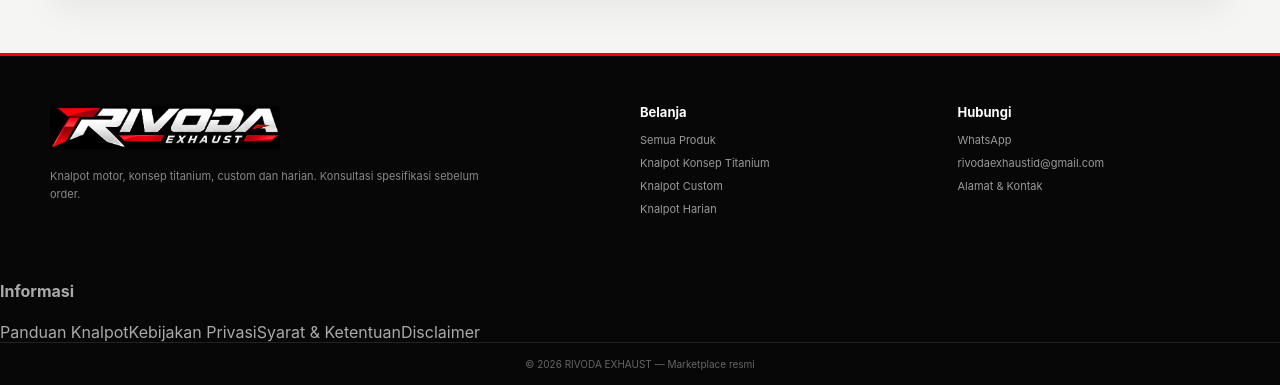
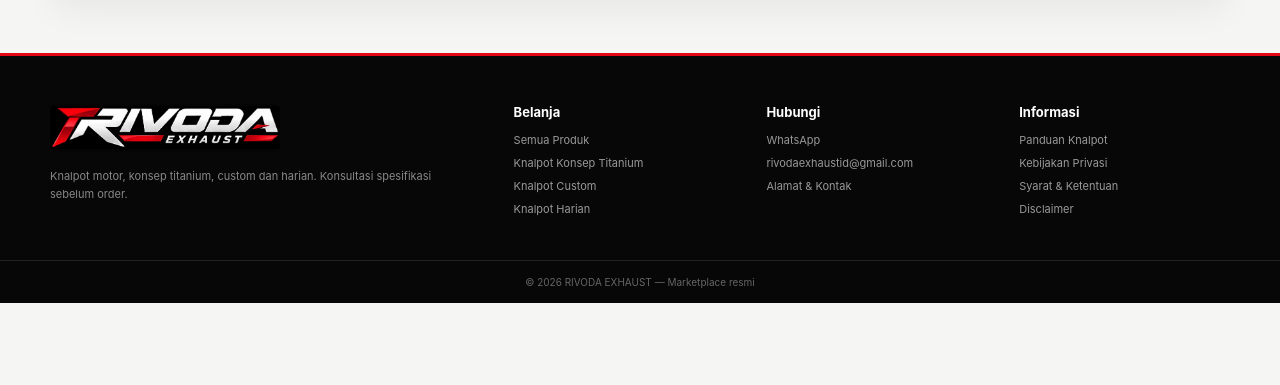
Before and after one commit to rvmadyatama-coder/rivoda-exhaust, a plain HTML site: page index.html in a window 1280 px wide. Shown: the part 2503-2888 px from the top of the page. After the commit the page ends 2806 px from the top, so only its background shows below. Drawn offline with Linux system fonts and the light colour scheme.

Commit message:
Add files via upload

```diff
--- a/index.html
+++ b/index.html
@@ -106,12 +106,13 @@
 </main>
 
 <footer>
-  <div class="wrap footer-grid">
+  <div class="wrap footer-grid footer-grid-home">
     <div><div class="footer-logo"><img src="logo-rivoda.jpg" alt="RIVODA EXHAUST"></div><p>Knalpot motor, konsep titanium, custom dan harian. Konsultasi spesifikasi sebelum order.</p></div>
     <div><h4>Belanja</h4><a href="#produk">Semua Produk</a><a href="produk-racing.html">Knalpot Konsep Titanium</a><a href="produk-custom.html">Knalpot Custom</a><a href="produk-harian.html">Knalpot Harian</a></div>
     <div><h4>Hubungi</h4><a href="https://wa.me/6287826441409" target="_blank">WhatsApp</a><a href="mailto:rivodaexhaustid@gmail.com">rivodaexhaustid@gmail.com</a><a href="kontak.html">Alamat & Kontak</a></div>
+    <div><h4>Informasi</h4><a href="panduan-knalpot.html">Panduan Knalpot</a><a href="privasi.html">Kebijakan Privasi</a><a href="syarat-ketentuan.html">Syarat & Ketentuan</a><a href="disclaimer.html">Disclaimer</a></div>
   </div>
-  <div><h4>Informasi</h4><a href="panduan-knalpot.html">Panduan Knalpot</a><a href="privasi.html">Kebijakan Privasi</a><a href="syarat-ketentuan.html">Syarat & Ketentuan</a><a href="disclaimer.html">Disclaimer</a></div><div class="copyright">© 2026 RIVODA EXHAUST — Marketplace resmi</div>
+  <div class="copyright">© 2026 RIVODA EXHAUST — Marketplace resmi</div>
 </footer>
 <a class="wa-float" href="https://wa.me/6287826441409?text=Halo%20RIVODA%20EXHAUST,%20saya%20ingin%20konsultasi." target="_blank">WA</a>
 <script src="script.js"></script>
--- a/style.css
+++ b/style.css
@@ -248,3 +248,10 @@ footer{margin-top:55px;background:#070707;color:#aaa;border-top:3px solid var(--
 .wa-float{background:#16b95f!important;box-shadow:0 10px 28px rgba(0,0,0,.25)}
 @media(max-width:760px){.premium-banner:after{padding:55px 20px 18px;font-size:25px}.premium-banner:before{right:14px;bottom:14px;font-size:8px;padding:8px 10px}.section-title h2{font-size:21px}.quick{border-radius:12px}.quick div{padding:14px}.cats{border-radius:14px}.sale{border-radius:15px}.sale-head,.sale-body{padding:17px}.card{border-radius:12px}.products{gap:8px}}
 @media(max-width:480px){.premium-banner:after{font-size:21px}.premium-banner:before{display:none}.section{margin-top:24px}.section-title h2{font-size:19px}.sale-head h2{font-size:19px}}
+
+/* ===== HOMEPAGE FOOTER ALIGNMENT FIX ===== */
+.footer-grid-home{grid-template-columns:2fr 1fr 1fr 1fr!important;gap:42px}
+.footer-grid-home>div{min-width:0}
+.footer-grid-home .footer-logo img{max-width:230px}
+@media(max-width:760px){.footer-grid-home{grid-template-columns:1fr 1fr!important;gap:28px 24px}.footer-grid-home>div:first-child{grid-column:1/-1}}
+@media(max-width:480px){.footer-grid-home{grid-template-columns:1fr!important;gap:18px}.footer-grid-home>div:first-child{grid-column:auto}}
```
